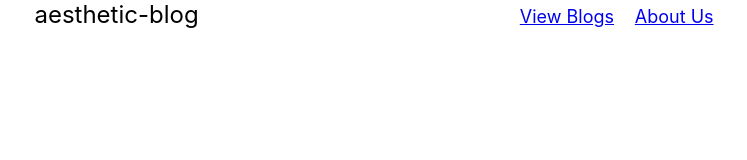
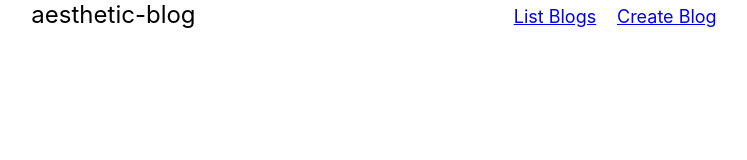
Before and after one commit to rxrzzz/aesthetic-blog, a React (Create React App) app: page / in a window 1280 px wide. Shown: the top 160 px of the page, without its empty margins (266-1013 px from the left). Built offline with nearby package versions, Linux system fonts and the light colour scheme.

Commit message:
bloglist error

```diff
--- a/src/App.js
+++ b/src/App.js
@@ -15,7 +15,7 @@ function App() {
           <Routes>
             <Route exact path='/' element={<Home/>}/>
             <Route exact path="/create" element={<Create/>}/>
-            <Route path='/blogs' element={<BlogList/>}></Route>
+            <Route exact path='/blogs' element={<BlogList/>}></Route>
             <Route exact path="/blogs/:id" element={<BlogDetails/>}/>
             {/* <Route path="*"/> */}
           </Routes>
--- a/src/Navbar.js
+++ b/src/Navbar.js
@@ -7,8 +7,8 @@ const Navbar = () => {
                 aesthetic-blog
             </div>
             <div className="navlinks">
-                <Link to="/">View Blogs</Link>
-                <Link to="/create">About Us</Link>
+                <Link to="/blogs">List Blogs</Link>
+                <Link to="/create">Create Blog</Link>
             </div>
         </header>
       );
```
